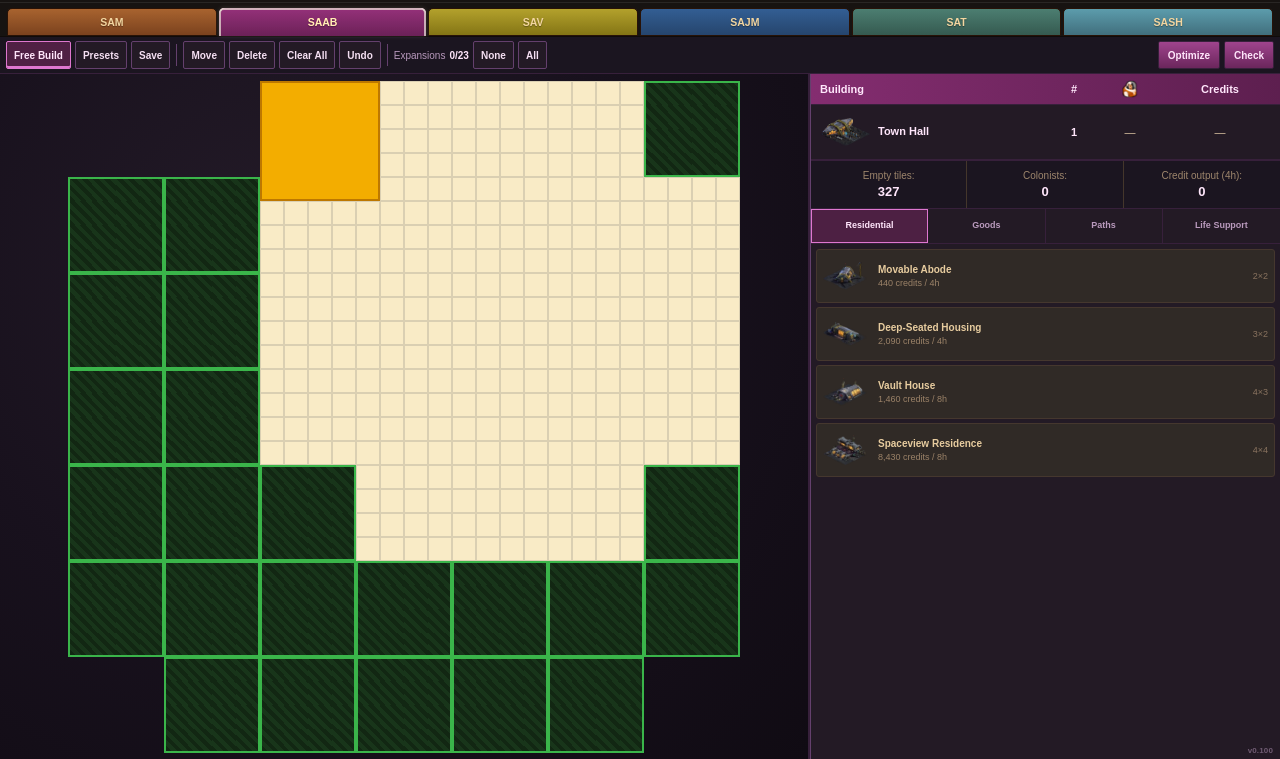
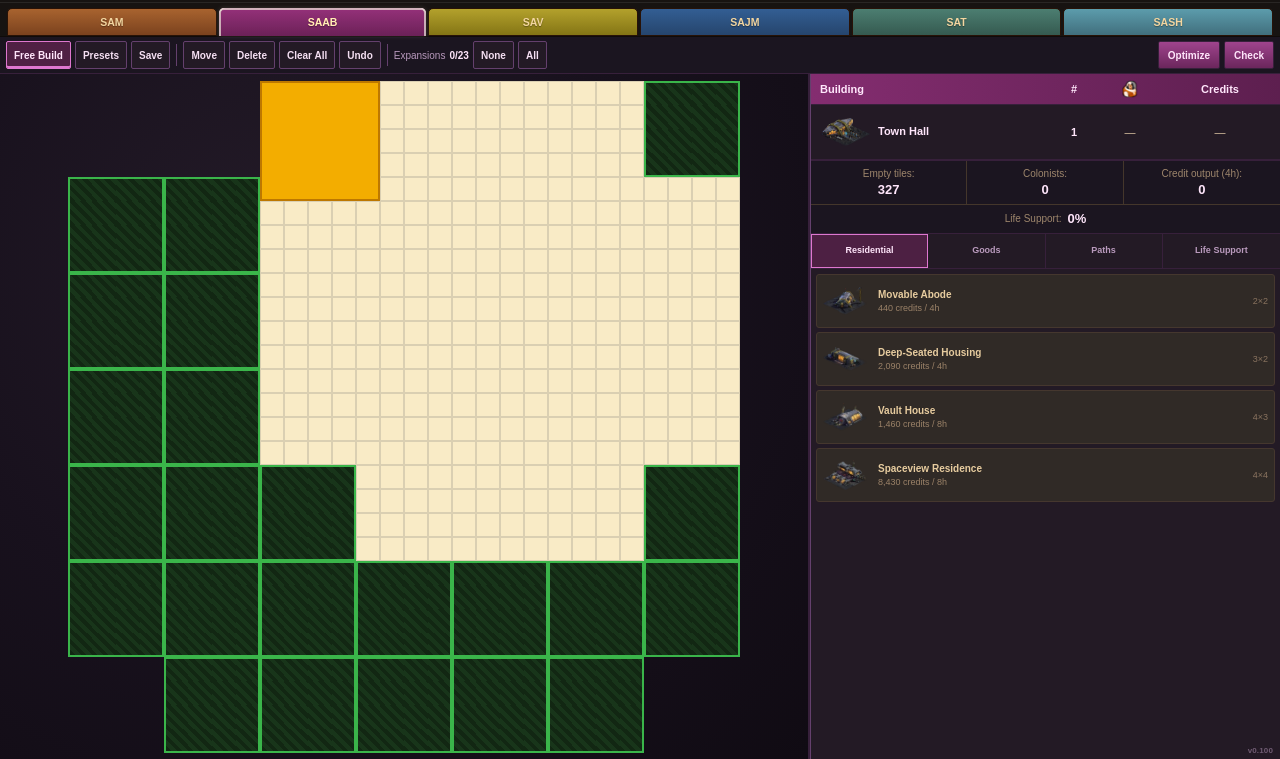
Before and after one commit to Lacey49/forge-of-empires-colony-planner, a website: page index.html in a window 1280 px wide. Both pictures are taken after a click on the button "SAAB". Shown: the part 41-800 px from the top of the page. Drawn offline with Linux system fonts and the light colour scheme.

Commit message:
Show Life Support percentage in colony summary

```diff
--- a/app/planner.js
+++ b/app/planner.js
@@ -2383,6 +2383,38 @@
   );
 }
 
+function colonyLifeSupportStats(
+  era = selectedEra,
+  placedBuildings = buildings,
+) {
+  let colonists = 0;
+  let lifeSupport = 0;
+
+  for (const placed of placedBuildings || []) {
+    const def = eraBuildingByKey(era, placed.type);
+    if (!def) continue;
+
+    if (def.category === "residential") {
+      colonists += Math.max(0, Number(def.colonists || 0));
+    } else if (def.category === "lifeSupport") {
+      lifeSupport += Math.max(0, Number(def.lifeSupport || 0));
+    }
+  }
+
+  const percent = colonists > 0 ? (lifeSupport / colonists) * 100 : 0;
+  return {
+    colonists,
+    lifeSupport,
+    percent,
+    green: colonists > 0 && lifeSupport * 4 >= colonists * 5,
+  };
+}
+
+function formatLifeSupportPercent(percent) {
+  const value = Math.floor(Math.max(0, Number(percent) || 0) * 10) / 10;
+  return `${Number.isInteger(value) ? value.toFixed(0) : value.toFixed(1)}%`;
+}
+
 function updateStats() {
   const rows = $("compactBuildingRows");
   if (!rows) return;
@@ -2494,6 +2526,18 @@
   $("creditsPer8h").textContent = Math.round(totalCredits).toLocaleString();
   $("colonistsTotal").textContent = totalColonists.toLocaleString();
   $("emptyTilesTotal").textContent = unused.toLocaleString();
+
+  const lifeSupportStats = colonyLifeSupportStats();
+  const lifeSupportPercent = $("lifeSupportPercent");
+  if (lifeSupportPercent) {
+    lifeSupportPercent.textContent = formatLifeSupportPercent(
+      lifeSupportStats.percent,
+    );
+    lifeSupportPercent.classList.toggle(
+      "life-support-good",
+      lifeSupportStats.green,
+    );
+  }
 
   const maxExp = activeExpansions().length;
   if ($("compactExpCount"))
--- a/index.html
+++ b/index.html
@@ -199,7 +199,7 @@
   Forge of Empires Colony Planner by Lacey49.
   Fan-made project. Not affiliated with or endorsed by InnoGames.
 -->
-    <link rel="stylesheet" href="./styles/planner.css?v=101" />
+    <link rel="stylesheet" href="./styles/planner.css?v=102" />
   </head>
   <body aria-busy="true">
     <div class="app">
@@ -797,6 +797,13 @@
                   <span id="creditsTotalLabel">Credit output (4h):</span>
                   <b id="creditsPer8h">0</b>
                 </div>
+                <div
+                  class="summary-footer-stat life-support-footer"
+                  title="Life Support reaches the green tier at 125%."
+                >
+                  <span>Life Support:</span>
+                  <b id="lifeSupportPercent">0%</b>
+                </div>
               </div>
               <div class="build-menu" id="buildMenu">
                 <div
@@ -1082,7 +1089,7 @@
 
     <script defer src="./data/buildings.js?v=102"></script>
     <script defer src="./data/layouts.js?v=108"></script>
-    <script defer src="./app/planner.js?v=108"></script>
+    <script defer src="./app/planner.js?v=109"></script>
     <script defer src="./app/backups.js?v=100"></script>
     <script defer src="./data/titan-land.js?v=100"></script>
     <script defer src="./data/titan-save-migration.js?v=100"></script>
--- a/styles/planner.css
+++ b/styles/planner.css
@@ -1805,6 +1805,20 @@
   font-size: 13px;
   font-weight: 800;
 }
+.credits-footer {
+  border-right: 0;
+}
+.life-support-footer {
+  grid-column: 1 / -1;
+  min-height: 28px;
+  flex-direction: row;
+  gap: 6px;
+  border-top: 1px solid #44362b;
+  border-right: 0;
+}
+.summary-footer-stat b.life-support-good {
+  color: #7bd66f;
+}
 
 .build-item {
   min-height: 54px !important;
```
Also changed, not shown: tests/browser-check.mjs (+63 -0 lines).
